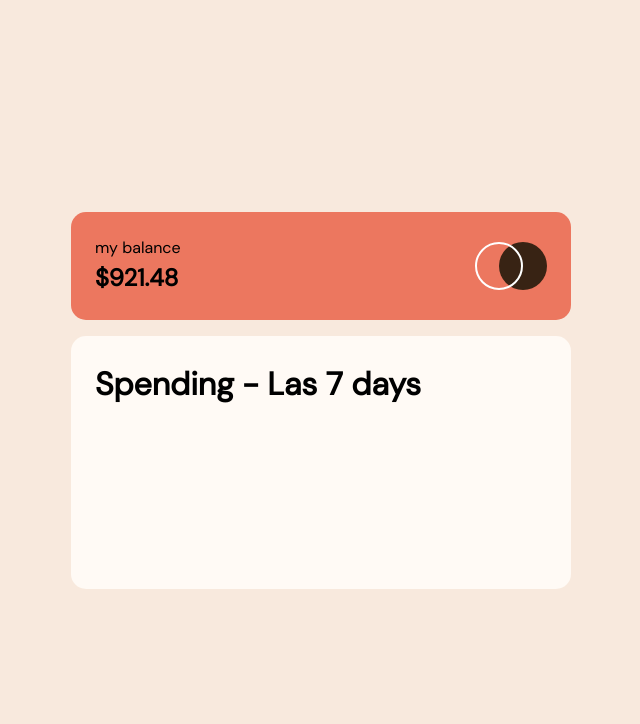
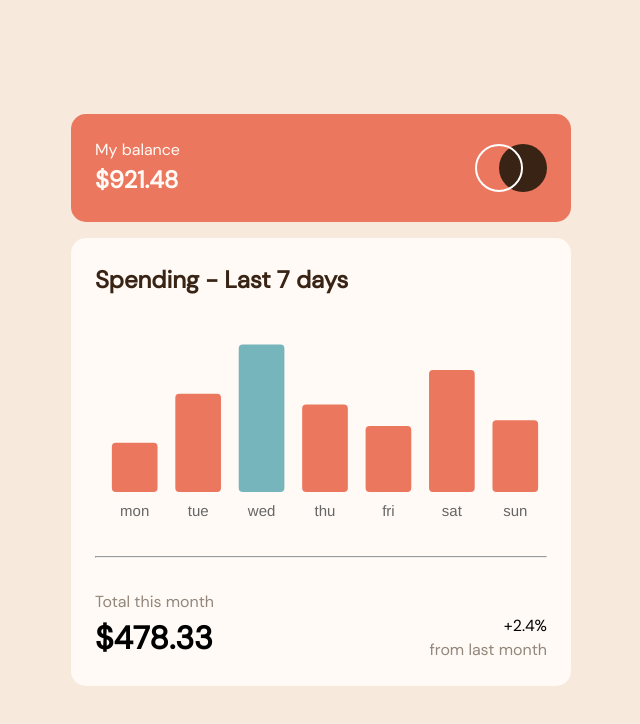
Before and after one commit to tan911/expenses-chart-component, a website: page index.html in a window 1280 px wide. Shown: the whole page, without its empty margins (319-959 px from the left). Drawn offline with nearby package versions, Linux system fonts and the light colour scheme.

Commit message:
added bar chart

```diff
--- a/index.html
+++ b/index.html
@@ -15,9 +15,9 @@
   <body>
     <main>
       <div class="head__container">
-        <div>
-          <p>my balance</p>
-          <h2>$921.48</h2>
+        <div class="head__container__balance">
+          <p class="name">My balance</p>
+          <h2 class="head__balance">$921.48</h2>
         </div>
         <svg
           width="72"
@@ -32,10 +32,138 @@
         </svg>
       </div>
       <div class="board">
-        <h1 class="board__title">Spending - Las 7 days</h1>
-        <canvas id="chart" class="board__chart"></canvas>
+        <h2 class="board__title" id="title">Spending - Last 7 days</h2>
+        <canvas
+          id="chart"
+          class="board__chart"
+          aria-label="title"
+          role="img"
+        ></canvas>
+        <hr class="board__line" />
+        <div>
+          <p class="name__total">Total this month</p>
+          <div class="name__summary">
+            <h1>$<span>478.33</span></h1>
+            <div>
+              <p class="name__percentage">+2.4%</p>
+              <p class="name__total">from last month</p>
+            </div>
+          </div>
+        </div>
       </div>
     </main>
-    <script type="module" src="./js/app.js"></script>
+    <script src="https://cdn.jsdelivr.net/npm/chart.js"></script>
+    <script>
+      const canvas = document.querySelector('#chart');
+
+      Chart.defaults.defaultFontFamily = 'DM Sans';
+      Chart.defaults.font.size = 15;
+
+      const customTooltip = {
+        caretSize: '',
+        backgroundColor: '#382314',
+        yAlign: 'bottom',
+        displayColors: false,
+        padding: 7.2,
+        bodyFont: {
+          font: 'DM Sans',
+          size: 15,
+        },
+        callbacks: {
+          title: function (context) {
+            return '';
+          },
+          label: function (context) {
+            let label = context.dataset.raw || '';
+            if (label) {
+              label += ': ';
+            }
+            if (context.parsed.y !== null) {
+              label += new Intl.NumberFormat('en-US', {
+                style: 'currency',
+                currency: 'USD',
+              }).format(context.parsed.y);
+            }
+            return label;
+          },
+        },
+      };
+
+      async function init() {
+        const path = '../data/data.json';
+        const resp = await fetch(path);
+        const data = await resp.json();
+
+        const currentDay = data.map((item, index) => {
+          const d = new Date();
+          let day = d.getDay();
+
+          if (index + 1 === day) {
+            return '#76b5bc';
+          } else {
+            return '#ec775f';
+          }
+        });
+
+        new Chart(canvas, {
+          type: 'bar',
+          data: {
+            labels: data.map((row) => row.day),
+            datasets: [
+              {
+                data: data.map((row) => row.amount),
+                backgroundColor: currentDay,
+                borderRadius: 4,
+                borderSkipped: false,
+                // barPercentage: 2,
+                // categoryPercentage: 1.0,
+              },
+            ],
+          },
+          options: {
+            plugins: {
+              legend: {
+                display: false,
+              },
+              tooltip: customTooltip,
+            },
+            scales: {
+              y: {
+                ticks: {
+                  padding: 0,
+                  display: false,
+                },
+                grid: {
+                  display: false,
+                },
+                border: {
+                  display: false,
+                },
+              },
+              x: {
+                grid: {
+                  display: false,
+                },
+                border: {
+                  display: false,
+                },
+              },
+            },
+            layout: {
+              padding: {
+                top: 25,
+                left: 0,
+                bottom: 0,
+                right: 0,
+              },
+            },
+          },
+        });
+      }
+
+      // console.log(Chart.defaults.scales);
+
+      init();
+    </script>
   </body>
 </html>
--- a/js/app.js
+++ /dev/null
@@ -1,20 +0,0 @@
-import Chart from '../node_modules/chart.js/auto';
-
-const canvas = document.querySelector('#chart');
-
-async function init() {
-  const path = '../data/data.json';
-  const resp = await fetch(path);
-  const data = await resp.json();
-
-  console.log(data);
-
-  new Chart(canvas, {
-    type: 'bar',
-    data: {
-      labels: data.map((row) => row.day),
-    },
-  });
-}
-
-init();
--- a/scss/layout/_board.scss
+++ b/scss/layout/_board.scss
@@ -7,8 +7,42 @@
   border-radius: var(--b-radius);
 }
 
+.head__container__balance {
+  color: var(--colors-neutral-pale-orange);
+}
+
+.head__balance {
+  font-weight: 700;
+}
+
 .board {
   background-color: var(--colors-neutral-pale-orange);
   padding: var(--gut-inside);
   border-radius: var(--b-radius);
 }
+
+.board__title {
+  color: var(--colors-neutral-db);
+  font-weight: bold;
+  // margin-bottom: 1rem;
+}
+
+.board__line {
+  margin: 2rem 0;
+  height: 1px;
+  width: 100%;
+  color: var(--colors-neutral-pale-orange);
+}
+
+.name__summary {
+  display: flex;
+  justify-content: space-between;
+}
+
+.name__percentage {
+  text-align: right;
+}
+
+.name__total {
+  color: var(--colors-neutral-mb);
+}
```
Also changed, not shown: css/style.css, 1 other file.
